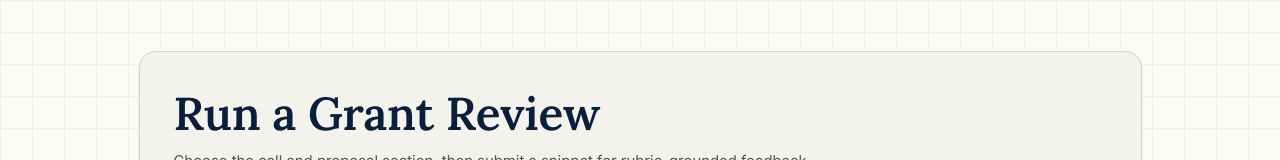
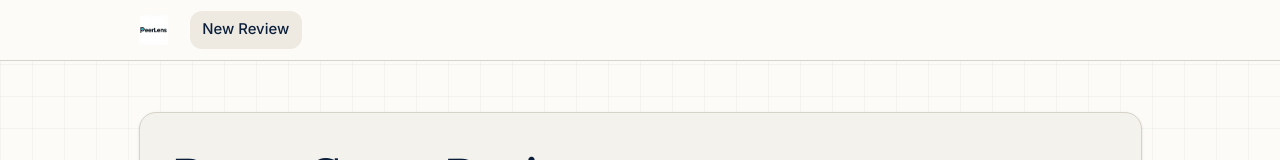
Before and after one commit to mallikgarjuna/Grant-Reviewer, a Next.js app in the folder frontend/: page /app in a window 1280 px wide. Shown: the top 160 px of the page. Built offline with nearby package versions, Linux system fonts and the light colour scheme; no server answers.

Commit message:
WF-0013: implement app shell + sign-out (T1-T3) assisted by antigravity

```diff
--- /dev/null
+++ b/frontend/src/app/app/layout.tsx
@@ -0,0 +1,71 @@
+"use client";
+
+import Image from "next/image";
+import Link from "next/link";
+import { usePathname } from "next/navigation";
+import { UserButton } from "@clerk/nextjs";
+
+function NavLink({
+  href,
+  children,
+}: {
+  href: string;
+  children: React.ReactNode;
+}) {
+  const pathname = usePathname();
+  const isActive = pathname === href;
+
+  return (
+    <Link
+      className={`inline-flex h-9 items-center rounded-[var(--radius-md)] px-3 text-sm font-medium transition ${
+        isActive
+          ? "bg-[var(--color-surface-muted)] text-[var(--color-foreground)]"
+          : "text-[var(--color-muted-foreground)] hover:text-[var(--color-foreground)]"
+      }`}
+      href={href}
+    >
+      {children}
+    </Link>
+  );
+}
+
+export default function AppLayout({
+  children,
+}: Readonly<{
+  children: React.ReactNode;
+}>) {
+  return (
+    <>
+      <header className="sticky top-0 z-40 border-b border-[var(--color-border)] bg-[var(--color-background)]/95 backdrop-blur-sm">
+        <div className="mx-auto flex h-14 max-w-5xl items-center justify-between px-6 md:px-10">
+          <div className="flex items-center gap-5">
+            <Link className="flex items-center" href="/">
+              <Image
+                alt="PeerLens"
+                className="h-7 w-auto object-contain"
+                height={28}
+                priority
+                src="/logo.png"
+                width={100}
+              />
+            </Link>
+            <nav aria-label="App navigation" className="flex items-center gap-1">
+              <NavLink href="/app">New Review</NavLink>
+            </nav>
+          </div>
+          <div className="flex items-center">
+            <UserButton
+              afterSignOutUrl="/"
+              appearance={{
+                elements: {
+                  avatarBox: "h-8 w-8",
+                },
+              }}
+            />
+          </div>
+        </div>
+      </header>
+      {children}
+    </>
+  );
+}
--- a/frontend/src/app/app/page.tsx
+++ b/frontend/src/app/app/page.tsx
@@ -245,7 +245,7 @@ export default function AppSubmitPage() {
   }
 
   return (
-    <main className="mx-auto flex min-h-screen w-full max-w-5xl flex-col px-6 py-12 md:px-10">
+    <main className="mx-auto flex w-full max-w-5xl flex-col px-6 py-12 md:px-10">
       <div className="rounded-2xl border border-[var(--color-border)] bg-[var(--color-surface)] p-8 shadow-sm">
         <h1 className="text-3xl font-semibold tracking-tight text-[var(--color-foreground)]">
           Run a Grant Review
--- a/frontend/src/app/app/reviews/[reviewId]/page.tsx
+++ b/frontend/src/app/app/reviews/[reviewId]/page.tsx
@@ -268,7 +268,7 @@ export default function ReviewDetailPage() {
 
   if (isLoading) {
     return (
-      <main className="mx-auto flex min-h-screen w-full max-w-5xl flex-col px-6 py-12 md:px-10">
+      <main className="mx-auto flex w-full max-w-5xl flex-col px-6 py-12 md:px-10">
         <div className="rounded-2xl border border-[var(--color-border)] bg-[var(--color-surface)] p-8">
           <p className="text-sm text-[var(--color-muted-foreground)]">Loading review...</p>
         </div>
@@ -279,7 +279,7 @@ export default function ReviewDetailPage() {
   if (error) {
     if (error.code === "UNAUTHORIZED") {
       return (
-        <main className="mx-auto flex min-h-screen w-full max-w-3xl flex-col items-start justify-center px-6 py-12">
+        <main className="mx-auto flex w-full max-w-3xl flex-col items-start justify-center px-6 py-12">
           <h1 className="text-2xl font-semibold text-[var(--color-foreground)]">
             Sign in required
           </h1>
@@ -298,7 +298,7 @@ export default function ReviewDetailPage() {
 
     if (error.code === "REVIEW_NOT_FOUND") {
       return (
-        <main className="mx-auto flex min-h-screen w-full max-w-3xl flex-col items-start justify-center px-6 py-12">
+        <main className="mx-auto flex w-full max-w-3xl flex-col items-start justify-center px-6 py-12">
           <h1 className="text-2xl font-semibold text-[var(--color-foreground)]">
             Review not found
           </h1>
@@ -316,7 +316,7 @@ export default function ReviewDetailPage() {
     }
 
     return (
-      <main className="mx-auto flex min-h-screen w-full max-w-3xl flex-col items-start justify-center px-6 py-12">
+      <main className="mx-auto flex w-full max-w-3xl flex-col items-start justify-center px-6 py-12">
         <h1 className="text-2xl font-semibold text-[var(--color-foreground)]">
           Unable to load review
         </h1>
@@ -339,7 +339,7 @@ export default function ReviewDetailPage() {
   const isPending = reviewDetail.review.status === "PENDING";
 
   return (
-    <main className="mx-auto flex min-h-screen w-full max-w-5xl flex-col gap-6 px-6 py-12 md:px-10">
+    <main className="mx-auto flex w-full max-w-5xl flex-col gap-6 px-6 py-12 md:px-10">
       <header className="rounded-2xl border border-[var(--color-border)] bg-[var(--color-surface)] p-8 shadow-sm">
         <p className="text-xs font-semibold uppercase tracking-[0.2em] text-[var(--color-muted-foreground)]">
           Review
```
Also changed, not shown: 1 other file (tests, documents, lock files or other folders).
